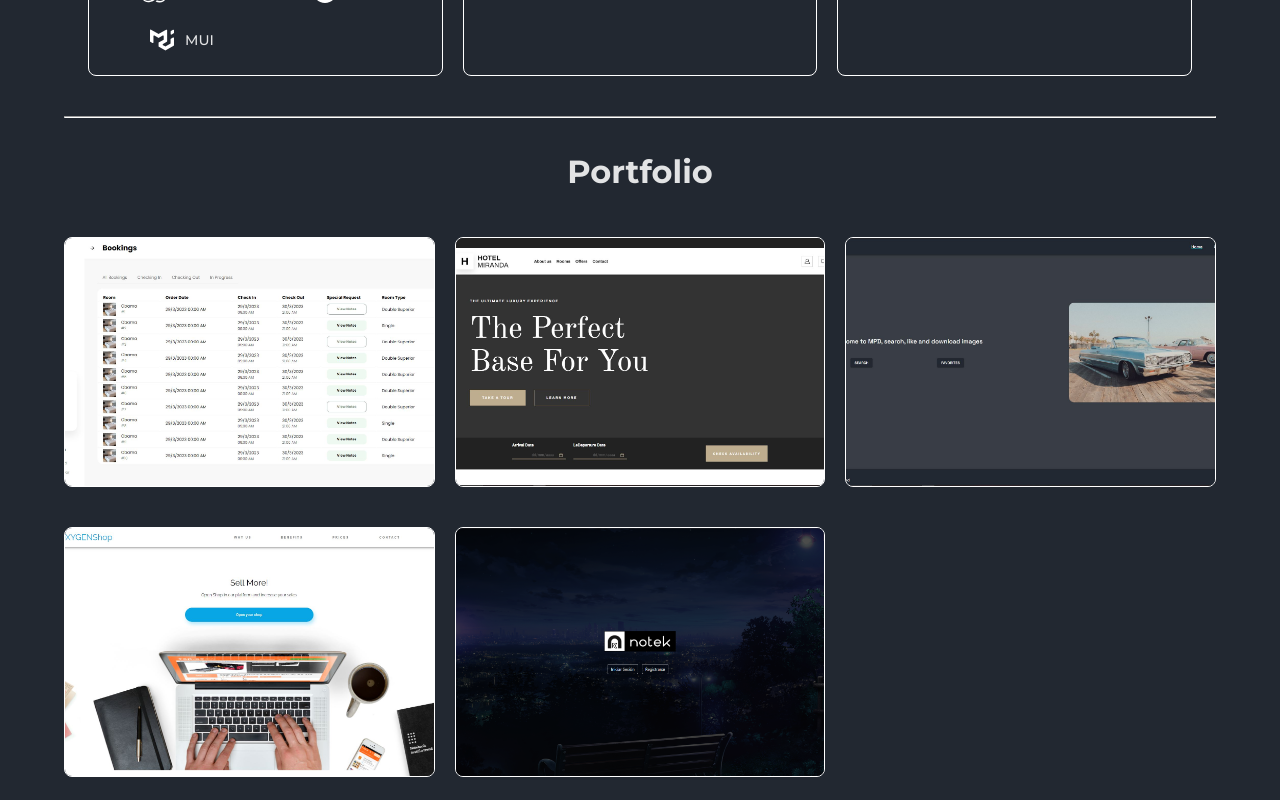
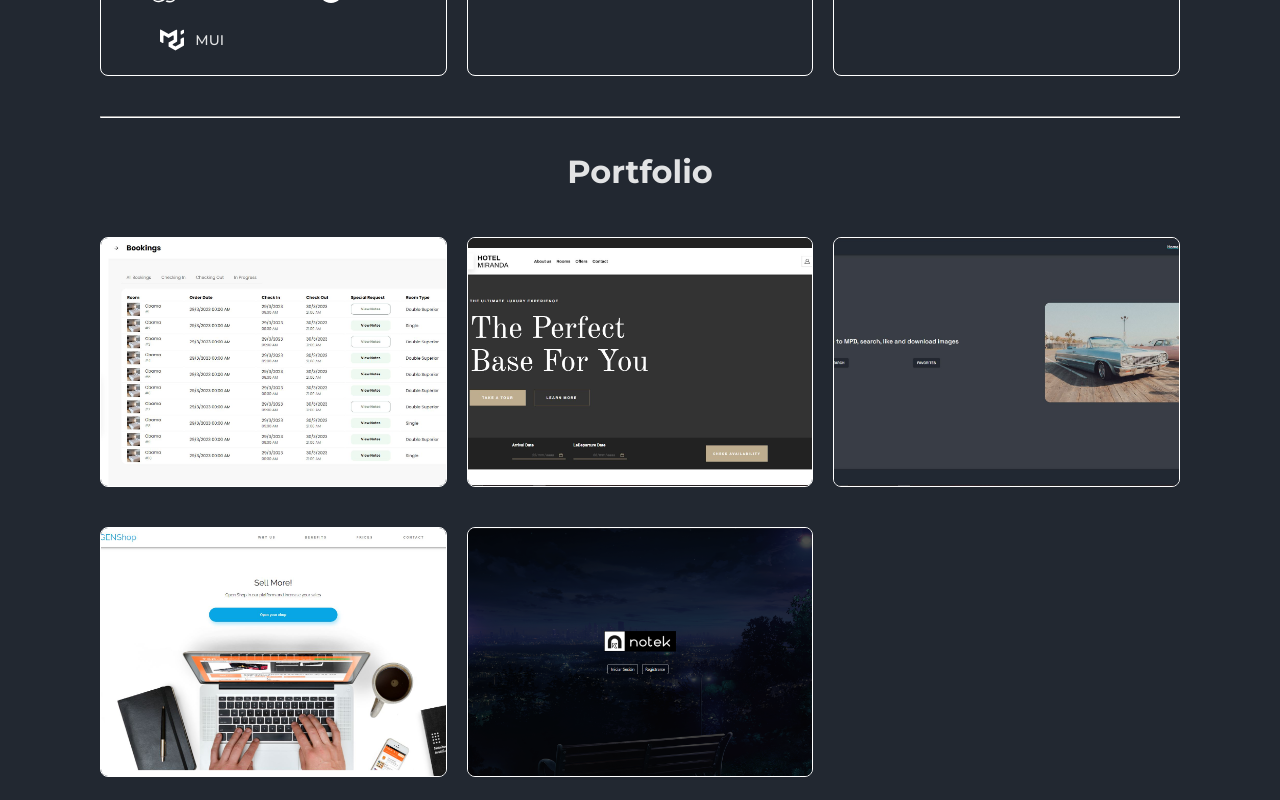
Before and after one commit to ElOsKr/portfolio, a React (Vite) app: page / in a window 1280 px wide. Shown: the part 905-1705 px from the top of the page. Built offline with nearby package versions, Linux system fonts and the light colour scheme.

Commit message:
width page footer fixed

```diff
--- a/src/App.css
+++ b/src/App.css
@@ -1,5 +1,4 @@
 #root {
-  max-width: 1280px;
   margin: 0 auto;
   padding: 2rem 2rem 0 2rem;
 }
@@ -13,7 +12,7 @@
 @media only screen and (min-width: 1000px) {
 
   #root{
-    padding: 4rem 4rem 0 4rem;
+    padding: 5% 100px 0 100px;
   }
 
   hr{
--- a/src/components/Footer/FooterStyle.jsx
+++ b/src/components/Footer/FooterStyle.jsx
@@ -11,7 +11,7 @@
     padding: 20px;
 
     @media only screen and (min-width: 1000px) {
-        margin: 30px -4rem 0 -4rem;
+        margin: 30px -100px 0 -100px;
     }
 `
 
--- a/src/sections/Introduction/IntroductionStyle.jsx
+++ b/src/sections/Introduction/IntroductionStyle.jsx
@@ -35,6 +35,7 @@
     }
 
     @media only screen and (min-width: 1000px) {
+        width: 100%;
         padding-left: 0% ;
         h1{
             margin: 0;
```
